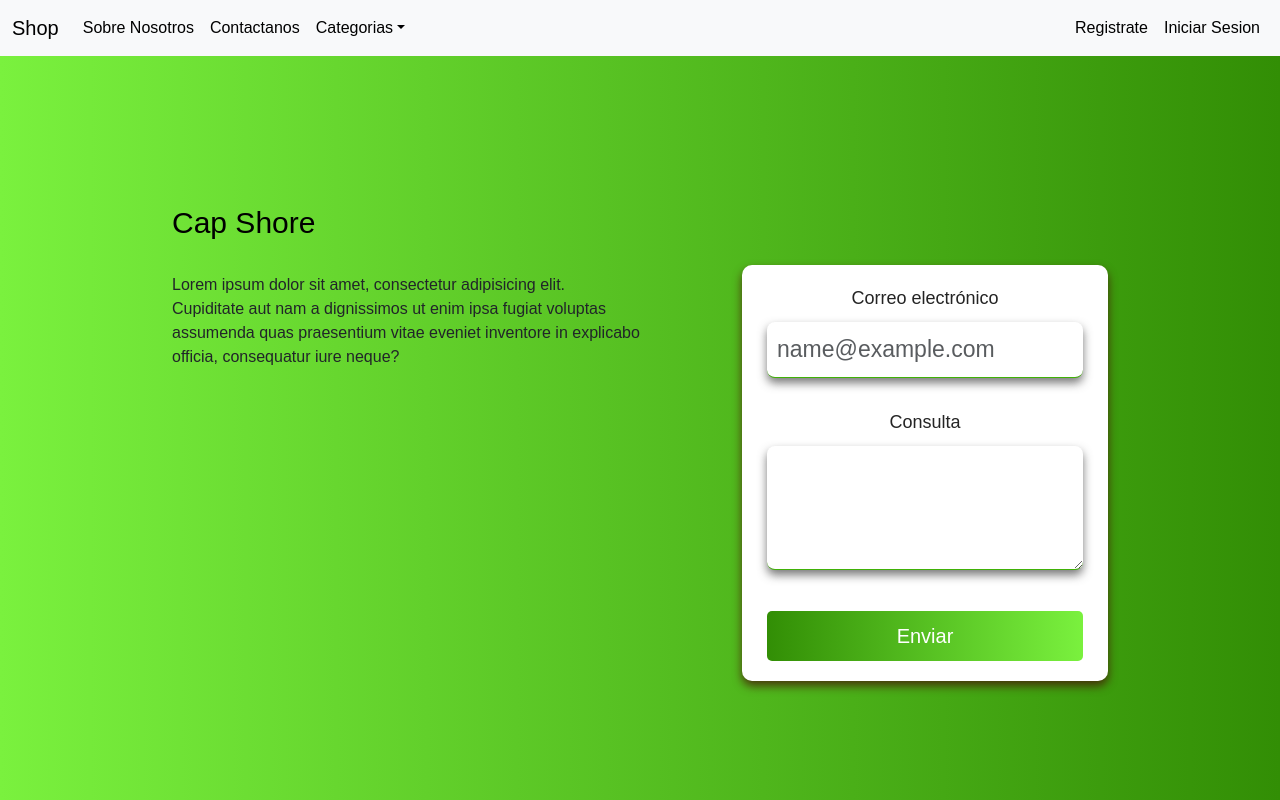
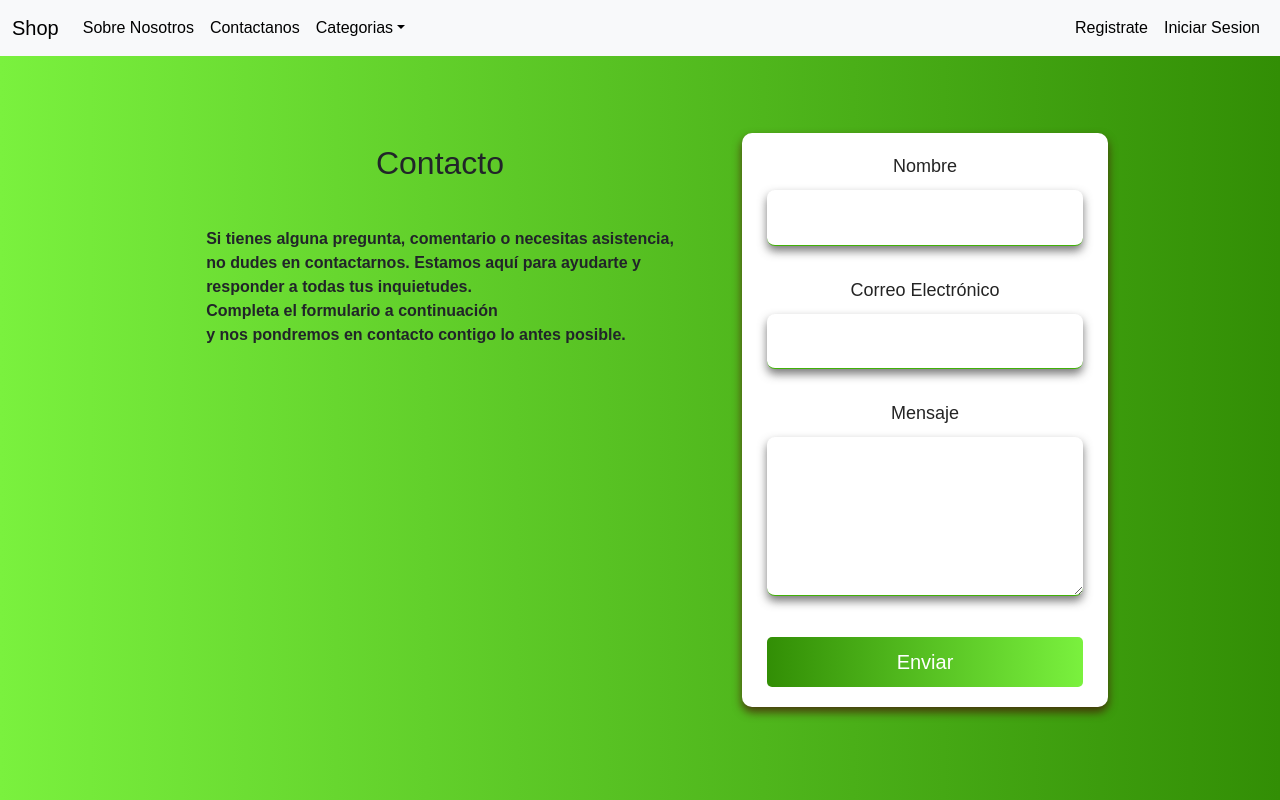
Before and after one commit to Emanuel0az/frontend_Proyect, a React (Vite) app in the folder Tienda/: page /contacto in a window 1280 px wide. Built offline with nearby package versions, Linux system fonts and the light colour scheme.

Commit message:
intento al usar mailer

```diff
--- a/Tienda/package.json
+++ b/Tienda/package.json
@@ -11,6 +11,7 @@
   },
   "dependencies": {
     "bootstrap": "^5.3.3",
+    "nodemailer": "^6.9.14",
     "react": "^18.3.1",
     "react-bootstrap": "^2.10.3",
     "react-dom": "^18.3.1",
--- /dev/null
+++ b/Tienda/src/components/contacto/contacto.css
@@ -0,0 +1,75 @@
+.shop_name {
+    position: relative;
+    margin-top: -10px;
+    margin-left: -400px;
+    padding-bottom: 40px;
+    display: flex;
+    justify-content: center;
+    font-size: 2em;
+  }
+
+  .shop_parrafo {
+    position: relative;
+    margin-top: 0px;
+    margin-left: -400px;
+    padding-bottom: 40px;
+    display: flex;
+    justify-content: center;
+    font-size: 1em;
+  }
+
+  .contact_btn {
+    color: #fff;
+    border: none;
+    background: linear-gradient(to right, rgb(50, 142, 5), rgb(122, 241, 62));
+    padding: 10px 15px;
+    cursor: pointer;
+    font-size: 20px;
+    margin-top: 10px;
+    border-radius: 5px;
+    width: 100%;
+  }
+
+  .mb-3 {
+    display: flex;
+    flex-direction: column;
+    width: 100%;
+    margin-bottom: 15px;
+  }
+
+  .contacto {
+    display: flex;
+    flex-direction: column;
+    align-items: center;
+    background: #fff;
+    padding: 20px 25px;
+    box-shadow: 0 5px 10px rgba(71, 3, 6, 0.7);
+    border-radius: 10px;
+    text-align: center;
+    margin-top: -270px;
+  }
+
+  .contacto_label {
+    margin-bottom: 10px;
+    font-size: 18px;
+    color: #242424;
+  }
+
+  .contacto_input {
+    outline: none;
+    border: none;
+    border-radius: 8px;
+    color: #363636;
+    background-color: white;
+    border-bottom: solid 1px rgb(64, 177, 7);
+    box-shadow: 0 5px 10px rgba(64, 64, 64, 0.7);
+    padding: 10px;
+    font-size: 23px;
+    width: 100%;
+  }
+
+  .contact-container {
+    display: flex;
+    flex-direction: column;
+    align-items: center;
+  }
--- /dev/null
+++ b/Tienda/src/components/contacto/contacto.jsx
@@ -0,0 +1,78 @@
+import React, { useState } from 'react';
+import './contacto.css';
+
+const contacto = () => {
+  const [formData, setFormData] = useState({
+    name: '',
+    email: '',
+    message: ''
+  });
+
+  const handleChange = (e) => {
+    setFormData({
+      ...formData,
+      [e.target.name]: e.target.value
+    });
+  };
+
+  const handleSubmit = (e) => {
+    e.preventDefault();
+    // Aquí puedes manejar el envío del formulario, por ejemplo, utilizando fetch o axios
+    console.log('Formulario enviado', formData);
+  };
+
+  return (
+    <div className="contact-container">
+      <div className="shop_name">Contacto</div>
+        <p className='shop_parrafo'><strong>
+  Si tienes alguna pregunta, comentario o necesitas asistencia, <br />
+   no dudes en contactarnos.
+  Estamos aquí para ayudarte y <br />
+   responder a todas tus inquietudes. <br /> Completa el formulario
+  a continuación <br />
+   y nos pondremos en contacto contigo lo antes posible.</strong>
+</p>
+      <form className="contacto" onSubmit={handleSubmit}>
+        <div className="mb-3">
+          <label htmlFor="name" className="contacto_label">Nombre</label>
+          <input
+            type="text"
+            id="name"
+            name="name"
+            className="contacto_input"
+            value={formData.name}
+            onChange={handleChange}
+            required
+          />
+        </div>
+        <div className="mb-3">
+          <label htmlFor="email" className="contacto_label">Correo Electrónico</label>
+          <input
+            type="email"
+            id="email"
+            name="email"
+            className="contacto_input"
+            value={formData.email}
+            onChange={handleChange}
+            required
+          />
+        </div>
+        <div className="mb-3">
+          <label htmlFor="message" className="contacto_label">Mensaje</label>
+          <textarea
+            id="message"
+            name="message"
+            className="contacto_input"
+            rows="4"
+            value={formData.message}
+            onChange={handleChange}
+            required
+          />
+        </div>
+        <button type="submit" className="contact_btn">Enviar</button>
+      </form>
+    </div>
+  );
+};
+
+export default contacto
--- a/Tienda/src/pages/contacto/contacto.css
+++ /dev/null
@@ -1,58 +0,0 @@
-.shop_name {
-    position: relative;
-    margin-top: 30px;
-    display: flex;
-    justify-content: space-between;
-    /* width: 200px; */
-    /* border: 2px solid black; */
-}
-
-.contact_btn{
-    color: #fff;
-    border: none;
-    background: linear-gradient(to right,  rgb(50,142,5),rgb(122, 241, 62) );
-    padding: 10px 15px;
-    cursor: pointer;
-    font-size: 20px;
-    margin-top: 10px;
-    border-radius: 5px;
-    width: 100%;
-}
-
-.mb-3 {
-    display: grid;
-    grid-template-columns: auto;
-}
-.contacto {
-    display: flex;
-    flex-direction: column;
-    background: #fff;
-    text-align: center;
-    margin-top: -120px;
-    padding: 20px 25px;
-    box-shadow: 0 5px 10px rgba(71,3,6,0.7);
-    border-radius: 10px;
-    margin-left: 570px;
-
-}
-
-.contacto_label {
-    margin-bottom: 10px;
-    font-size: 18px;
-    color: #242424;
-}
-
-.contacto_input {
-    outline: none;
-    border: none;
-    border-radius: 8px;
-    color: #363636;
-    background-color: white;
-    border-bottom: solid 1px rgb(64,177,7);
-    box-shadow: 0 5px 10px rgba(64, 64, 64, 0.7);
-
-    padding: 10px;
-    font-size: 23px;
-    margin-bottom: 15px;
-    width: 100%;
-}
--- a/Tienda/src/pages/contacto/contacto.jsx
+++ /dev/null
@@ -1,34 +0,0 @@
-import React from 'react'
-import './contacto.css'
-import Form from 'react-bootstrap/Form';
-const contacto = () => {
-
-
-  return (
-    <div>
-      <div>
-        <h2 className='shop_name'>Cap Shore</h2>
-        <br />
-        <p>Lorem ipsum dolor sit amet, consectetur adipisicing elit. <br />
-         Cupiditate aut nam a dignissimos ut enim ipsa fugiat voluptas <br />
-         assumenda quas praesentium vitae eveniet inventore in explicabo <br />
-         officia, consequatur iure neque?</p>
-      </div>
-      <div className='contacto'>
-        <Form>
-          <Form.Group className="mb-3" controlId="exampleForm.ControlInput1">
-            <Form.Label className='contacto_label'>Correo electrónico</Form.Label>
-            <Form.Control type="email" placeholder="name@example.com" className='contacto_input'/>
-          </Form.Group>
-          <Form.Group className="mb-3" controlId="exampleForm.ControlTextarea1">
-            <Form.Label className='contacto_label'>Consulta</Form.Label>
-            <Form.Control as="textarea" rows={3} className='contacto_input' />
-          </Form.Group>
-        </Form>
-        <button className='contact_btn'>Enviar</button>
-      </div>
-    </div>
-  )
-}
-
-export default contacto
--- a/Tienda/src/routes/Routing.jsx
+++ b/Tienda/src/routes/Routing.jsx
@@ -4,7 +4,7 @@ import Login from '../pages/page_Login'
 import  Home  from "../pages/home"
 import Register from '../pages/page_Resgister'
 import About from '../pages/about/about'
-import Contacto from '../pages/contacto/contacto'
+import Contacto from '../components/contacto/contacto'
 function routing() {
   return (
     <div>
```
Also changed, not shown: Tienda/src/components/contacto/node_mailer/helpers/emailHelper.jsx (added, +32 -0 lines), Tienda/src/components/contacto/node_mailer/index.jsx (added, +24 -0 lines), Tienda/src/components/contacto/node_mailer/nodemailerTest.js (added, +31 -0 lines), Tienda/src/pages/page_contacto.jsx (added, +11 -0 lines), Tienda/src/services/emailService.jsx (added, +20 -0 lines), 1 other file (tests, documents, lock files or other folders).
